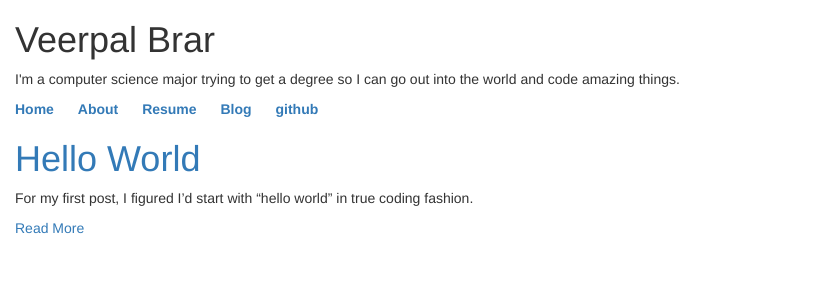
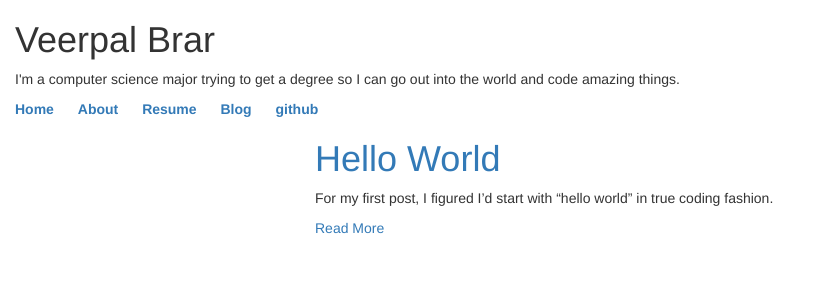
Before and after one commit to VeerpalBrar/VeerpalBrar.github.io, a Jekyll site: the page built from index.html, in a window 1280 px wide. Shown: the top 300 px of the page, without its empty margins (0-820 px from the left). Built offline with Jekyll 4.4.1, drawn with Linux system fonts in a browser that asks for light colours.

```diff
--- a/css/main.css
+++ b/css/main.css
@@ -52,8 +52,7 @@
   	border-radius: 15px 50px;
     border: 2px solid black;
  }
- .container {
+ .content {
     margin-left:300px;
-    right:50px;
 
  }
```
